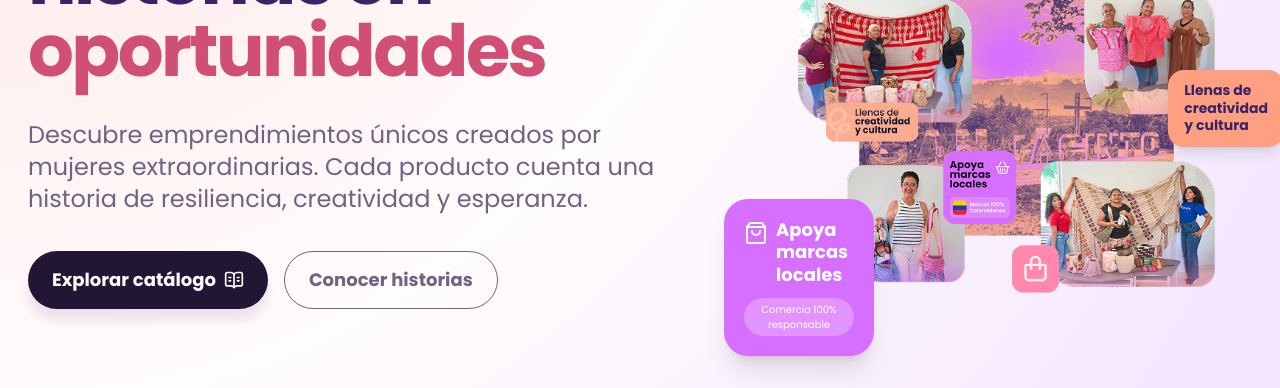
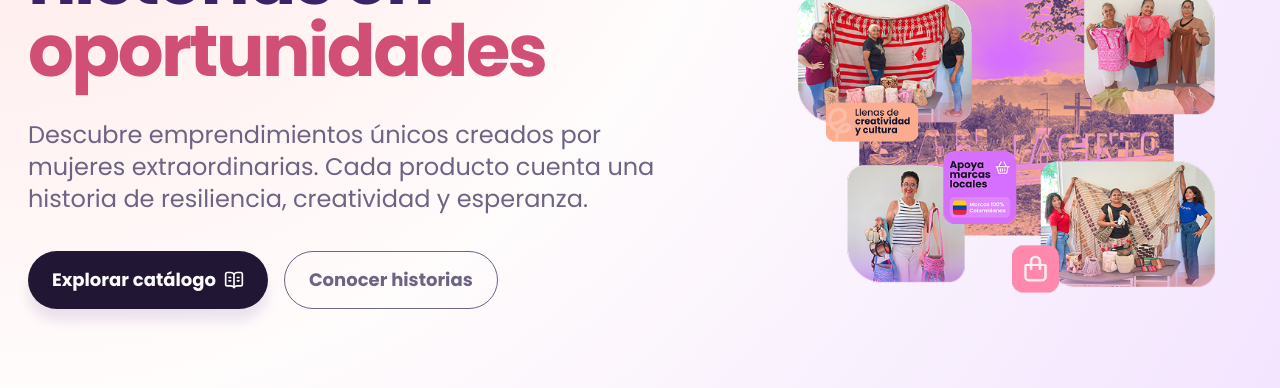
Before and after one commit to cerjattin/redcatlog_frontend, a React (Vite) app: page / in a window 1280 px wide. Shown: the part 412-800 px from the top of the page. Built offline with nearby package versions, Linux system fonts and the light colour scheme; no server answers.

Commit message:
Ajustes de card shopping sobre imagen

```diff
--- a/src/features/public/pages/HomePage.tsx
+++ b/src/features/public/pages/HomePage.tsx
@@ -177,22 +177,6 @@ function Hero() {
             alt="Mujeres emprendedoras con productos"
             className="relative z-10 w-full"
           />
-
-          <div className="absolute -bottom-5 left-0 z-20 w-[150px] rounded-[24px] bg-[#d66eff] p-5 text-white shadow-xl sm:left-[-32px]">
-            <div className="flex items-start gap-2 text-lg font-bold leading-tight">
-              <ShoppingBag className="mt-0.5 h-6 w-6 shrink-0" />
-              <span>Apoya marcas locales</span>
-            </div>
-            <p className="mt-3 rounded-full bg-white/25 px-3 py-1 text-center text-[10px]">
-              Comercio 100% responsable
-            </p>
-          </div>
-
-          <div className="absolute right-0 top-[46%] z-20 rounded-2xl bg-[#ff9f82] px-4 py-3 text-sm font-bold leading-tight text-[#3a2467] shadow-lg">
-            Llenas de
-            <br /> creatividad
-            <br /> y cultura
-          </div>
         </div>
       </div>
 
```
